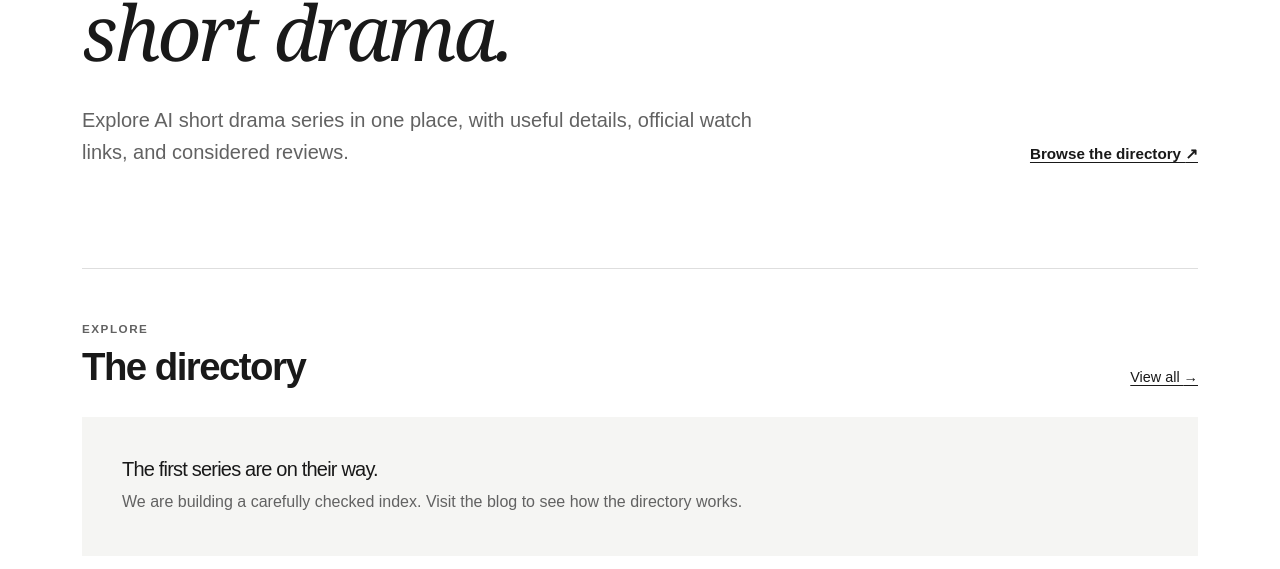
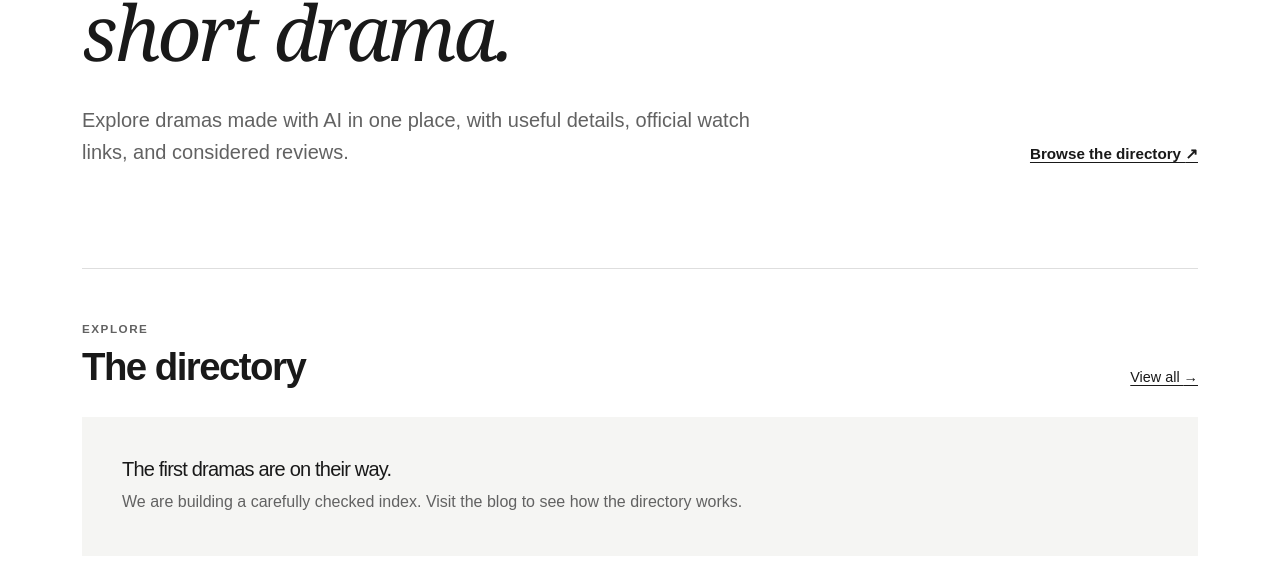
Before and after one commit to buildingappswithaiteam/ai-short-drama, a Jekyll site: the page built from index.html, in a window 1280 px wide. Shown: the part 331-900 px from the top of the page. Built offline with Jekyll 4.4.1, drawn with Linux system fonts in a browser that asks for light colours.

Commit message:
Broaden directory to AI dramas and films

```diff
--- a/_config.yml
+++ b/_config.yml
@@ -1,6 +1,6 @@
 title: AI Short Drama
-tagline: Find AI short drama series worth watching
-description: An independent directory of AI short drama series, with clear details, official watch links, and thoughtful reviews.
+tagline: Find AI short dramas worth watching
+description: An independent directory of dramas made with AI, with clear details, official watch links, and thoughtful reviews.
 url: https://ai-short-drama.com
 baseurl: ""
 lang: en
@@ -8,15 +8,15 @@ timezone: Asia/Kolkata
 markdown: kramdown
 permalink: /blog/:title/
 collections:
-  series:
+  dramas:
     output: true
-    permalink: /series/:name/
+    permalink: /dramas/:name/
 defaults:
   - scope:
       path: ""
-      type: series
+      type: dramas
     values:
-      layout: series
+      layout: drama
   - scope:
       path: ""
       type: posts
--- a/_layouts/default.html
+++ b/_layouts/default.html
@@ -17,7 +17,7 @@
         <button class="navbar-toggler" type="button" data-bs-toggle="collapse" data-bs-target="#main-nav" aria-controls="main-nav" aria-expanded="false" aria-label="Toggle navigation"><span class="navbar-toggler-icon"></span></button>
         <div class="collapse navbar-collapse" id="main-nav">
           <ul class="navbar-nav ms-auto gap-md-3">
-            <li class="nav-item"><a class="nav-link{% if page.url == '/series/' %} active{% endif %}" href="{{ '/series/' | relative_url }}">Directory</a></li>
+            <li class="nav-item"><a class="nav-link{% if page.url == '/dramas/' %} active{% endif %}" href="{{ '/dramas/' | relative_url }}">Directory</a></li>
             <li class="nav-item"><a class="nav-link{% if page.url == '/blog/' %} active{% endif %}" href="{{ '/blog/' | relative_url }}">Blog</a></li>
             <li class="nav-item"><a class="nav-link{% if page.url == '/about/' %} active{% endif %}" href="{{ '/about/' | relative_url }}">About</a></li>
           </ul>
--- a/assets/site.css
+++ b/assets/site.css
@@ -53,7 +53,7 @@ h3, h4 { font-weight: 600; }
 .form-label { font-size: .82rem; font-weight: 700; }
 .form-control, .form-select { border-color: #ccc; border-radius: 0; padding: .7rem .85rem; }
 .form-control:focus, .form-select:focus { border-color: var(--ink); box-shadow: 0 0 0 .15rem rgba(0,0,0,.08); }
-.series-item[hidden], #no-results[hidden] { display: none !important; }
+.drama-item[hidden], #no-results[hidden] { display: none !important; }
 
 .article-list-item { padding: 1.6rem 0; border-top: 1px solid var(--line); }
 .article-list-item:last-child { border-bottom: 1px solid var(--line); }
--- a/index.html
+++ b/index.html
@@ -1,29 +1,29 @@
 ---
 layout: default
 title: AI Short Drama Directory and Reviews
-description: Browse AI short drama series, find official places to watch, and read independent reviews and articles.
+description: Browse dramas made with AI, find official places to watch, and read independent reviews and articles.
 ---
 <section class="hero row align-items-end g-4">
   <div class="col-lg-9">
     <p class="eyebrow mb-3">A growing index of AI storytelling</p>
     <h1>Find your next<br><em>short drama.</em></h1>
-    <p class="lead text-secondary mt-4 mb-0">Explore AI short drama series in one place, with useful details, official watch links, and considered reviews.</p>
+    <p class="lead text-secondary mt-4 mb-0">Explore dramas made with AI in one place, with useful details, official watch links, and considered reviews.</p>
   </div>
-  <div class="col-lg-3 text-lg-end"><a class="text-link" href="{{ '/series/' | relative_url }}">Browse the directory <span aria-hidden="true">↗</span></a></div>
+  <div class="col-lg-3 text-lg-end"><a class="text-link" href="{{ '/dramas/' | relative_url }}">Browse the directory <span aria-hidden="true">↗</span></a></div>
 </section>
 
-<section class="section-block" aria-labelledby="recent-series">
+<section class="section-block" aria-labelledby="recent-dramas">
   <div class="section-heading d-flex justify-content-between align-items-end gap-3">
-    <div><p class="eyebrow mb-2">Explore</p><h2 id="recent-series">The directory</h2></div>
-    <a href="{{ '/series/' | relative_url }}">View all <span aria-hidden="true">→</span></a>
+    <div><p class="eyebrow mb-2">Explore</p><h2 id="recent-dramas">The directory</h2></div>
+    <a href="{{ '/dramas/' | relative_url }}">View all <span aria-hidden="true">→</span></a>
   </div>
-  {% assign featured_series = site.series | sort: 'title' %}
-  {% if featured_series.size > 0 %}
+  {% assign featured_dramas = site.dramas | sort: 'title' %}
+  {% if featured_dramas.size > 0 %}
   <div class="row g-3">
-    {% for series in featured_series limit: 6 %}<div class="col-md-6 col-lg-4">{% include series-card.html series=series %}</div>{% endfor %}
+    {% for drama in featured_dramas limit: 6 %}<div class="col-md-6 col-lg-4">{% include drama-card.html drama=drama %}</div>{% endfor %}
   </div>
   {% else %}
-  <div class="empty-state"><h3 class="h5">The first series are on their way.</h3><p class="mb-0">We are building a carefully checked index. Visit the blog to see how the directory works.</p></div>
+  <div class="empty-state"><h3 class="h5">The first dramas are on their way.</h3><p class="mb-0">We are building a carefully checked index. Visit the blog to see how the directory works.</p></div>
   {% endif %}
 </section>
 
```
Also changed, not shown: _includes/drama-card.html (added, +8 -0 lines), _includes/series-card.html (deleted, +0 -8 lines), _layouts/drama.html (renamed from _layouts/series.html, +7 -6 lines), about.md (+1 -5 lines), assets/dramas.js (renamed from assets/directory.js, +4 -4 lines), dramas/index.html (added, +29 -0 lines), series/index.html (deleted, +0 -29 lines), README.md, 1 other file.
